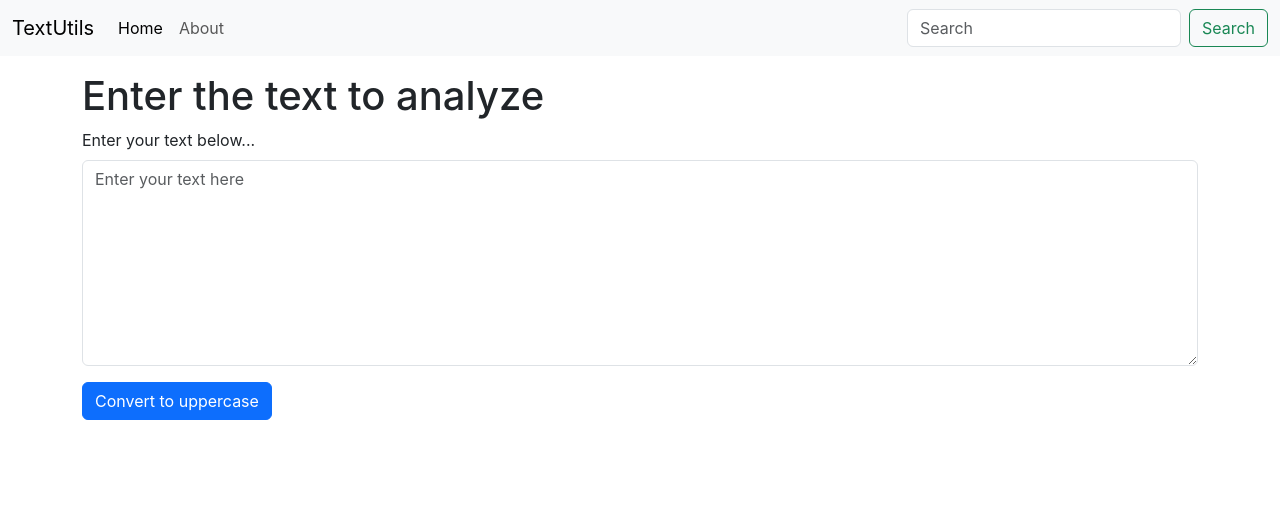
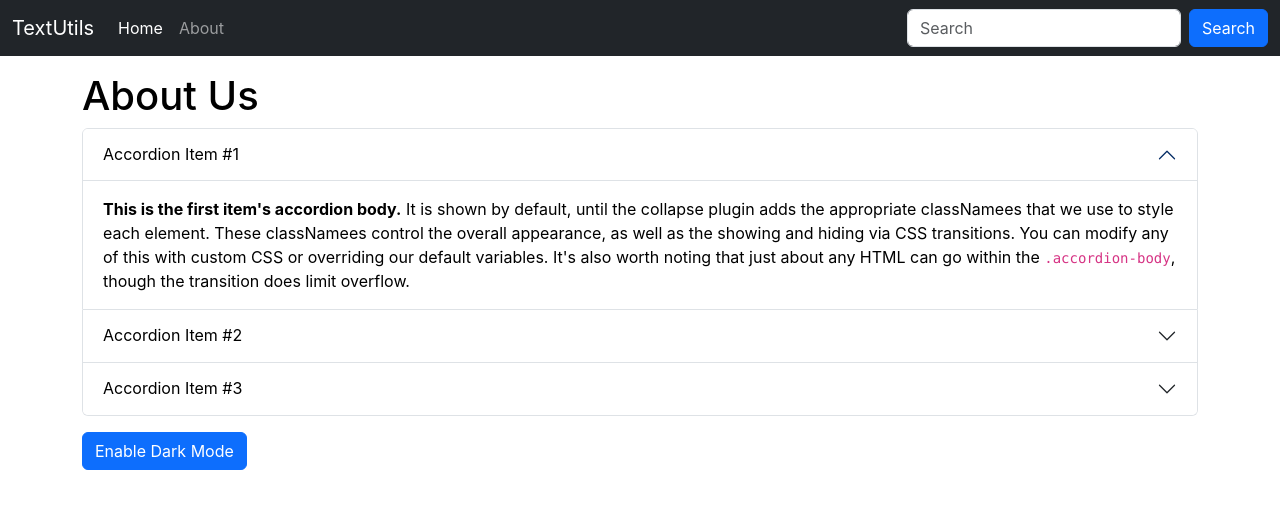
Before and after one commit to bhartendrachauhan/text-utils, a React (Create React App) app: page / in a window 1280 px wide. Shown: the top 508 px of the page. Built offline with nearby package versions, Linux system fonts and the light colour scheme.

Commit message:
commit-22/2/23

```diff
--- a/src/App.js
+++ b/src/App.js
@@ -1,5 +1,6 @@
 import React from 'react';
 import './App.css';
+import About from './components/About';
 import Navbar from './components/Navbar'
 import TextForm from './components/TextForm'
 
@@ -7,11 +8,10 @@
   return (
     <React.Fragment>
     <Navbar title="TextUtils" />
-    <div className='container my-3'>
-      <TextForm heading="Enter the text to analyze"/>
-    </div>
+    {/* <TextForm heading="Enter the text to analyze"/> */}
+    <About/>
     </React.Fragment>
-  );
+  )
 }
 
 export default App;
--- /dev/null
+++ b/src/components/About.js
@@ -0,0 +1,73 @@
+import React, { useState } from 'react'
+
+export default function About() {
+    const [myStyle,setMyStyle] = useState({
+        color:'black',
+        backgroundColor: 'white'
+    })
+    const [btnText, setBtnText] = useState('Enable Dark Mode')
+    const toggleStyle = (event)=>{
+        if(myStyle.color === 'white'){
+            setMyStyle({
+                color:'black',
+                backgroundColor: 'white'
+            })
+            event.target.classList.add('btn-primary')
+            event.target.classList.remove('btn-secondary')
+            setBtnText('Enable Dark Mode')
+        }
+        else{
+            setMyStyle({
+                color:'white',
+                backgroundColor: 'black'
+            })
+            event.target.classList.remove('btn-primary')
+            event.target.classList.add('btn-secondary')
+            setBtnText('Enable Light Mode')
+        }
+    }
+  return (
+    <div className='container my-3' style={myStyle}>
+        <h1 className='my-2'>About Us</h1>
+        <div className="accordion my-2" id="accordionExample" style={myStyle}>
+            <div className="accordion-item" style={myStyle}>
+                <h2 className="accordion-header" id="headingOne">
+                <button className="accordion-button" style={myStyle} type="button" data-bs-toggle="collapse" data-bs-target="#collapseOne" aria-expanded="true" aria-controls="collapseOne">
+                    Accordion Item #1
+                </button>
+                </h2>
+                <div id="collapseOne" className="accordion-collapse collapse show" aria-labelledby="headingOne" data-bs-parent="#accordionExample">
+                <div className="accordion-body">
+                    <strong>This is the first item's accordion body.</strong> It is shown by default, until the collapse plugin adds the appropriate classNamees that we use to style each element. These classNamees control the overall appearance, as well as the showing and hiding via CSS transitions. You can modify any of this with custom CSS or overriding our default variables. It's also worth noting that just about any HTML can go within the <code>.accordion-body</code>, though the transition does limit overflow.
+                </div>
+                </div>
+            </div>
+            <div className="accordion-item" style={myStyle}>
+                <h2 className="accordion-header" id="headingTwo">
+                <button className="accordion-button collapsed" style={myStyle} type="button" data-bs-toggle="collapse" data-bs-target="#collapseTwo" aria-expanded="false" aria-controls="collapseTwo">
+                    Accordion Item #2
+                </button>
+                </h2>
+                <div id="collapseTwo" className="accordion-collapse collapse" aria-labelledby="headingTwo" data-bs-parent="#accordionExample">
+                <div className="accordion-body">
+                    <strong>This is the second item's accordion body.</strong> It is hidden by default, until the collapse plugin adds the appropriate classNamees that we use to style each element. These classNamees control the overall appearance, as well as the showing and hiding via CSS transitions. You can modify any of this with custom CSS or overriding our default variables. It's also worth noting that just about any HTML can go within the <code>.accordion-body</code>, though the transition does limit overflow.
+                </div>
+                </div>
+            </div>
+            <div className="accordion-item" style={myStyle}>
+                <h2 className="accordion-header" id="headingThree">
+                <button className="accordion-button collapsed" style={myStyle} type="button" data-bs-toggle="collapse" data-bs-target="#collapseThree" aria-expanded="false" aria-controls="collapseThree">
+                    Accordion Item #3
+                </button>
+                </h2>
+                <div id="collapseThree" className="accordion-collapse collapse" aria-labelledby="headingThree" data-bs-parent="#accordionExample">
+                <div className="accordion-body">
+                    <strong>This is the third item's accordion body.</strong> It is hidden by default, until the collapse plugin adds the appropriate classNamees that we use to style each element. These classNamees control the overall appearance, as well as the showing and hiding via CSS transitions. You can modify any of this with custom CSS or overriding our default variables. It's also worth noting that just about any HTML can go within the <code>.accordion-body</code>, though the transition does limit overflow.
+                </div>
+                </div>
+            </div>
+        </div>
+        <button onClick={toggleStyle} type='button' className='btn btn-primary my-2'>{btnText}</button>
+    </div>
+  )
+}
--- a/src/components/Navbar.js
+++ b/src/components/Navbar.js
@@ -5,7 +5,7 @@
 export default function Navbar(props) {
   return (
     <div>
-        <nav className="navbar navbar-expand-lg bg-body-tertiary">
+        <nav className="navbar navbar-expand-lg navbar-dark bg-dark">
             <div className="container-fluid">
                 <a className="navbar-brand" href="/">{props.title}</a>
                 <button className="navbar-toggler" type="button" data-bs-toggle="collapse" data-bs-target="#navbarSupportedContent" aria-controls="navbarSupportedContent" aria-expanded="false" aria-label="Toggle navigation">
@@ -22,7 +22,7 @@
                 </ul>
                 <form className="d-flex" role="search">
                     <input className="form-control me-2" type="search" placeholder="Search" aria-label="Search"/>
-                    <button className="btn btn-outline-success" type="submit">Search</button>
+                    <button className="btn btn-primary" type="submit">Search</button>
                 </form>
                 </div>
             </div>
--- a/src/components/TextForm.js
+++ b/src/components/TextForm.js
@@ -6,17 +6,30 @@
         let newText = text.toUpperCase()
         setText(newText)
     }
+    const convertLowercase = ()=>{
+        let newText = text.toLowerCase()
+        setText(newText)
+    }
     const changeText = (event)=>{
         setText(event.target.value)
     }
     return (
-        <div>
+        <>
+        <div className='container my-3'>
             <h1>{props.heading}</h1>
             <div className="mb-3">
-                <label htmlFor="myBox" className="form-label">Enter your text below...</label>
                 <textarea className="form-control" placeholder='Enter your text here' value={text} onInput={changeText} id="myBox" rows="8"></textarea>
             </div>
-            <button className="btn btn-primary" onClick={convertUppercase}>Convert to uppercase</button>
+            <button className="btn btn-primary mx-1" onClick={convertUppercase}>Convert to uppercase</button>
+            <button className="btn btn-primary mx-1" onClick={convertLowercase}>Convert to lowercase</button>
         </div>
+        <div className='container my-3'>
+            <h1>Your text summary</h1>
+            <p>{text === ""? 0 : text.split(" ").length} words and {text.length} characters</p>
+            <p><b>Average Time to read:</b> {0.48*text.split(" ").length} seconds</p>
+            <h2>Preview</h2>
+            <p>{text}</p>
+        </div>
+        </>
     )
 }
```
